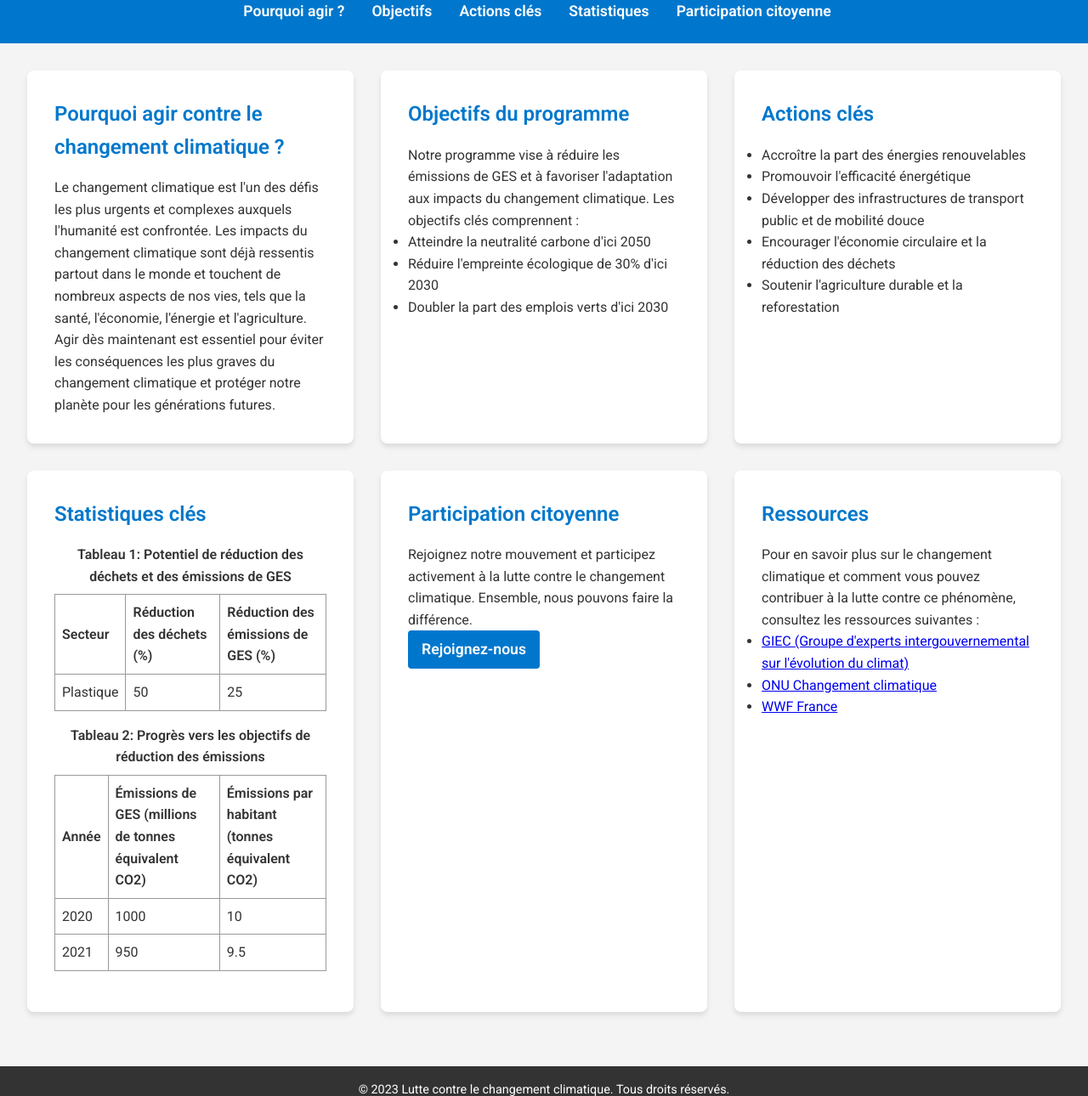
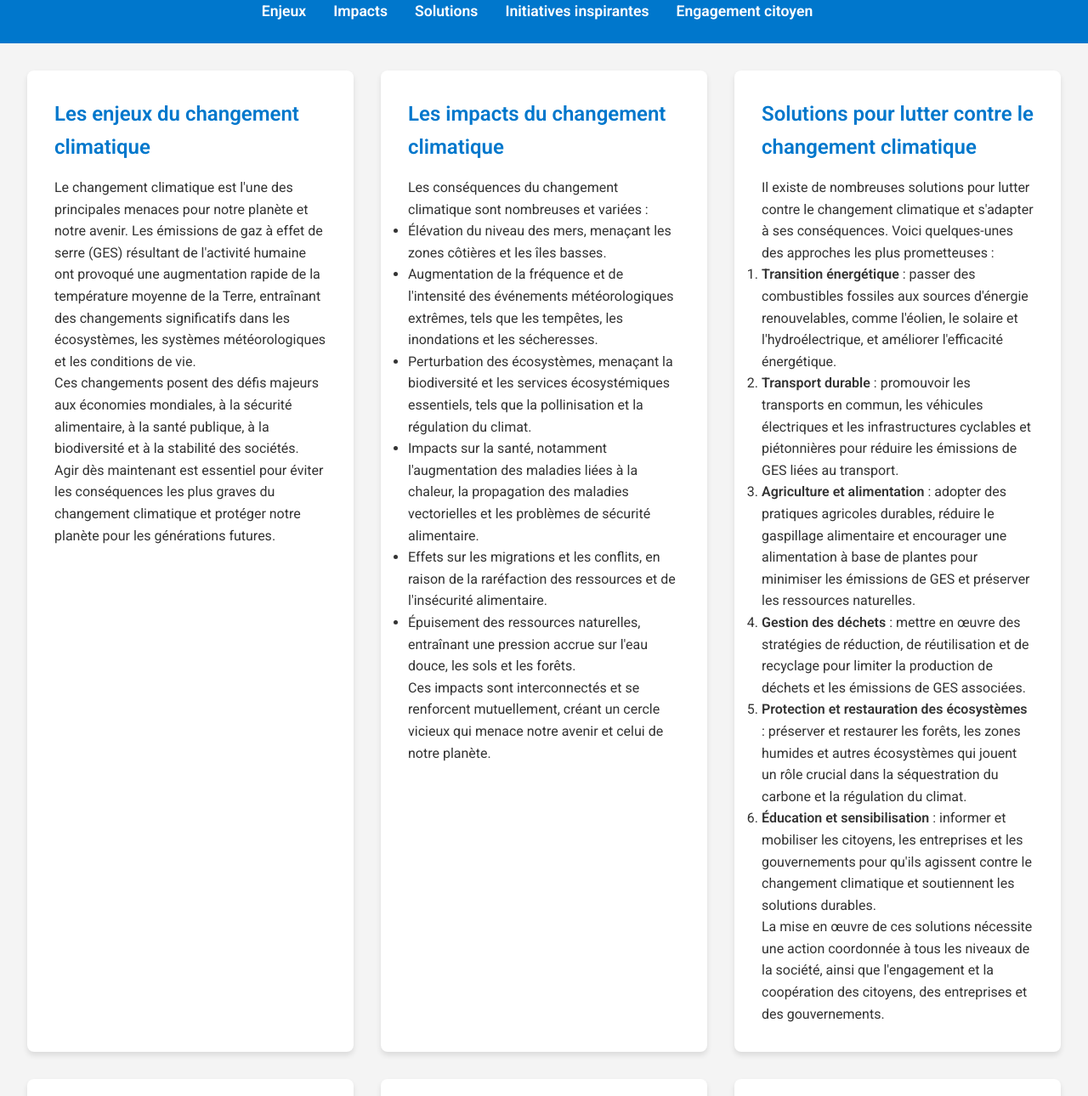
Before and after one commit to fuckrfromqc/climateGPTGENERATED, a plain HTML site: page index.html in a window 1280 px wide. Shown: the part 76-1366 px from the top of the page at 85% size. Drawn offline with Linux system fonts and the light colour scheme.

Commit message:
Update index.html

```diff
--- a/index.html
+++ b/index.html
@@ -3,7 +3,7 @@
 <head>
     <meta charset="UTF-8">
     <meta name="viewport" content="width=device-width, initial-scale=1.0">
-    <title>Lutte contre le changement climatique</title>
+    <title>Agissons ensemble pour le climat</title>
     <link rel="stylesheet" href="styles.css">
     <link rel="preconnect" href="https://fonts.googleapis.com">
     <link rel="preconnect" href="https://fonts.gstatic.com" crossorigin>
@@ -11,108 +11,92 @@
 </head>
 <body>
     <header>
-        <h1>Lutte contre le changement climatique</h1>
+        <h1>Agissons ensemble pour le climat</h1>
         <nav>
             <ul>
-                <li><a href="#pourquoi-agir">Pourquoi agir ?</a></li>
-                <li><a href="#objectifs">Objectifs</a></li>
-                <li><a href="#actions">Actions clés</a></li>
-                <li><a href="#statistiques">Statistiques</a></li>
-                <li><a href="#participation">Participation citoyenne</a></li>
+                <li><a href="#enjeux">Enjeux</a></li>
+                <li><a href="#impacts">Impacts</a></li>
+                <li><a href="#solutions">Solutions</a></li>
+                <li><a href="#initiatives">Initiatives inspirantes</a></li>
+                <li><a href="#engagement">Engagement citoyen</a></li>
             </ul>
         </nav>
     </header>
     <main>
-        <section id="pourquoi-agir">
-            <h2>Pourquoi agir contre le changement climatique ?</h2>
-            <p>Le changement climatique est l'un des défis les plus urgents et complexes auxquels l'humanité est confrontée. Les impacts du changement climatique sont déjà ressentis partout dans le monde et touchent de nombreux aspects de nos vies, tels que la santé, l'économie, l'énergie et l'agriculture.</p>
-            <p>Agir dès maintenant est essentiel pour éviter les conséquences les plus graves du changement climatique et protéger notre planète pour les générations futures.</p>
+        <section id="enjeux">
+            <h2>Les enjeux du changement climatique</h2>
+            <p>Le changement climatique est l'une des principales menaces pour notre planète et notre avenir. Les émissions de gaz à effet de serre (GES) résultant de l'activité humaine ont provoqué une augmentation rapide de la température moyenne de la Terre, entraînant des changements significatifs dans les écosystèmes, les systèmes météorologiques et les conditions de vie.</p>
+            <p>Ces changements posent des défis majeurs aux économies mondiales, à la sécurité alimentaire, à la santé publique, à la biodiversité et à la stabilité des sociétés. Agir dès maintenant est essentiel pour éviter les conséquences les plus graves du changement climatique et protéger notre planète pour les générations futures.</p>
         </section>
-        <section id="objectifs">
-            <h2>Objectifs du programme</h2>
-            <p>Notre programme vise à réduire les émissions de GES et à favoriser l'adaptation aux impacts du changement climatique. Les objectifs clés comprennent :</p>
+        <section id="impacts">
+            <h2>Les impacts du changement climatique</h2>
+            <p>Les conséquences du changement climatique sont nombreuses et variées :</p>
             <ul>
-                <li>Atteindre la neutralité carbone d'ici 2050</li>
-                <li>Réduire l'empreinte écologique de 30% d'ici 2030</li>
-                <li>Doubler la part des emplois verts d'ici 2030</li>
+                <li>Élévation du niveau des mers, menaçant les zones côtières et les îles basses.</li>
+                <li>Augmentation de la fréquence et de l'intensité des événements météorologiques extrêmes, tels que les tempêtes, les inondations et les sécheresses.</li>
+                <li>Perturbation des écosystèmes, menaçant la biodiversité et les services écosystémiques essentiels, tels que la pollinisation et la régulation du climat.</li>
+                <li>Impacts sur la santé, notamment l'augmentation des maladies liées à la chaleur, la propagation des maladies vectorielles et les problèmes de sécurité alimentaire.</li>
+                                <li>Effets sur les migrations et les conflits, en raison de la raréfaction des ressources et de l'insécurité alimentaire.</li>
+                <li>Épuisement des ressources naturelles, entraînant une pression accrue sur l'eau douce, les sols et les forêts.</li>
             </ul>
+            <p>Ces impacts sont interconnectés et se renforcent mutuellement, créant un cercle vicieux qui menace notre avenir et celui de notre planète.</p>
         </section>
-        <section id="actions">
-            <h2>Actions clés</h2>
+        <section id="solutions">
+            <h2>Solutions pour lutter contre le changement climatique</h2>
+            <p>Il existe de nombreuses solutions pour lutter contre le changement climatique et s'adapter à ses conséquences. Voici quelques-unes des approches les plus prometteuses :</p>
+            <ol>
+                <li><strong>Transition énergétique</strong> : passer des combustibles fossiles aux sources d'énergie renouvelables, comme l'éolien, le solaire et l'hydroélectrique, et améliorer l'efficacité énergétique.</li>
+                <li><strong>Transport durable</strong> : promouvoir les transports en commun, les véhicules électriques et les infrastructures cyclables et piétonnières pour réduire les émissions de GES liées au transport.</li>
+                <li><strong>Agriculture et alimentation</strong> : adopter des pratiques agricoles durables, réduire le gaspillage alimentaire et encourager une alimentation à base de plantes pour minimiser les émissions de GES et préserver les ressources naturelles.</li>
+                <li><strong>Gestion des déchets</strong> : mettre en œuvre des stratégies de réduction, de réutilisation et de recyclage pour limiter la production de déchets et les émissions de GES associées.</li>
+                <li><strong>Protection et restauration des écosystèmes</strong> : préserver et restaurer les forêts, les zones humides et autres écosystèmes qui jouent un rôle crucial dans la séquestration du carbone et la régulation du climat.</li>
+                <li><strong>Éducation et sensibilisation</strong> : informer et mobiliser les citoyens, les entreprises et les gouvernements pour qu'ils agissent contre le changement climatique et soutiennent les solutions durables.</li>
+            </ol>
+            <p>La mise en œuvre de ces solutions nécessite une action coordonnée à tous les niveaux de la société, ainsi que l'engagement et la coopération des citoyens, des entreprises et des gouvernements.</p>
+        </section>
+        <section id="initiatives">
+            <h2>Initiatives inspirantes</h2>
+            <p>Des projets et initiatives inspirants sont déjà en cours dans le monde entier pour lutter contre le changement climatique et promouvoir la durabilité. Voici quelques exemples :</p>
+            <article>
+                <h3>Projet de reforestation en Amazonie</h3>
+                                <p>Ce projet vise à reboiser une vaste zone de l'Amazonie, en plantant des millions d'arbres pour restaurer les écosystèmes dégradés, séquestrer le carbone et protéger la biodiversité. Le projet rassemble des communautés locales, des chercheurs et des ONG pour assurer un impact durable et positif sur l'environnement et les populations locales.</p>
+            </article>
+            <article>
+                <h3>Initiative de transport en commun urbain sans émission</h3>
+                <p>Cette initiative, mise en œuvre dans plusieurs villes à travers le monde, vise à remplacer les flottes de bus traditionnelles par des bus électriques et à encourager l'utilisation des transports en commun, des vélos et de la marche. L'initiative contribue à réduire les émissions de GES et améliore la qualité de l'air dans les zones urbaines.</p>
+            </article>
+            <article>
+                <h3>Programme d'éducation et de sensibilisation au changement climatique</h3>
+                <p>Ce programme éducatif vise à informer et sensibiliser les jeunes sur les enjeux du changement climatique, les solutions possibles et les actions qu'ils peuvent entreprendre pour contribuer à un avenir durable. Le programme s'appuie sur des ressources pédagogiques interactives et des activités pratiques pour impliquer et inspirer les élèves.</p>
+            </article>
+        </section>
+        <section id="engagement">
+            <h2>Engagement citoyen</h2>
+            <p>Votre engagement est essentiel pour lutter contre le changement climatique et créer un avenir durable. Voici quelques actions que vous pouvez entreprendre pour contribuer :</p>
             <ul>
-                <li>Accroître la part des énergies renouvelables</li>
-                <li>Promouvoir l'efficacité énergétique</li>
-                <li>Développer des infrastructures de transport public et de mobilité douce</li>
-                <li>Encourager l'économie circulaire et la réduction des déchets</li>
-                <li>Soutenir l'agriculture durable et la reforestation</li>
+                <li>Adopter un mode de vie plus respectueux de l'environnement en réduisant votre consommation d'énergie, en privilégiant les transports en commun et en consommant de manière responsable.</li>
+                <li>Participer à des initiatives locales de protection de l'environnement, telles que la plantation d'arbres, le nettoyage des plages ou la restauration des habitats naturels.</li>
+                <li>Soutenir les organisations et les projets qui luttent contre le changement climatique, en faisant du bénévolat ou en faisant des dons.</li>
+                <li>Exprimer vos préoccupations et vos attentes en matière de climat auprès des élus et des responsables politiques, et soutenir les politiques et les réglementations qui favorisent la durabilité.</li>
             </ul>
+                <p>Ensemble, nous avons le pouvoir de changer les choses et de créer un avenir meilleur pour notre planète et les générations futures.</p>
             </section>
-        <section
-        <section id="statistiques">
-            <h2>Statistiques clés</h2>
-            <div class="table-container">
-                <table>
-                    <caption>Tableau 1: Potentiel de réduction des déchets et des émissions de GES</caption>
-                    <thead>
-                        <tr>
-                            <th>Secteur</th>
-                            <th>Réduction des déchets (%)</th>
-                            <th>Réduction des émissions de GES (%)</th>
-                        </tr>
-                    </thead>
-                    <tbody>
-                        <tr>
-                            <td>Plastique</td>
-                            <td>50</td>
-                            <td>25</td>
-                        </tr>
-                        <!-- Ajoutez d'autres lignes de données ici -->
-                    </tbody>
-                </table>
-            </div>
-            <div class="table-container">
-                <table>
-                    <caption>Tableau 2: Progrès vers les objectifs de réduction des émissions</caption>
-                    <thead>
-                        <tr>
-                            <th>Année</th>
-                            <th>Émissions de GES (millions de tonnes équivalent CO2)</th>
-                            <th>Émissions par habitant (tonnes équivalent CO2)</th>
-                        </tr>
-                    </thead>
-                    <tbody>
-                        <tr>
-                            <td>2020</td>
-                            <td>1000</td>
-                            <td>10</td>
-                        </tr>
-                        <tr>
-                            <td>2021</td>
-                            <td>950</td>
-                            <td>9.5</td>
-                        </tr>
-                        <!-- Ajoutez d'autres lignes de données ici -->
-                    </tbody>
-                </table>
-            </div>
-        </section>
-        <section id="participation">
-            <h2>Participation citoyenne</h2>
-            <p>Rejoignez notre mouvement et participez activement à la lutte contre le changement climatique. Ensemble, nous pouvons faire la différence.</p>
+            <section id="quebec">
+                <h2>Le rôle du Québec dans la lutte contre le changement climatique</h2>
+                <p>Le Québec, avec sa culture distincte et son héritage historique, a une responsabilité unique et une opportunité exceptionnelle de montrer l'exemple dans la lutte contre le changement climatique. En tant que Québécois, nous devons être fiers de nos traditions et de notre identité, tout en travaillant ensemble pour protéger notre environnement et assurer un avenir durable pour nos enfants et petits-enfants.</p>
+                <p>La souveraineté du Québec nous offre la possibilité d'agir de manière autonome et décisive pour relever les défis du changement climatique. En tant que nation forte et unie, nous pouvons mettre en place des politiques environnementales progressistes et ambitieuses, tout en développant des partenariats internationaux pour partager nos connaissances et nos ressources.</p>
+                <p>Voici quelques domaines clés dans lesquels le Québec peut exercer un leadership mondial en matière de lutte contre le changement climatique :</p>
+                <ul>
+                    <li><strong>Énergie propre</strong> : Le Québec est déjà un leader mondial dans la production d'énergie hydroélectrique propre et renouvelable. En continuant à investir dans les technologies vertes, nous pouvons réduire notre dépendance aux combustibles fossiles et exporter notre expertise en matière d'énergie propre à travers le monde.</li>
+                    <li><strong>Transport durable</strong> : Le Québec peut jouer un rôle de premier plan dans le développement de solutions de transport durable, notamment en soutenant l'industrie locale des véhicules électriques et en investissant dans des infrastructures de transport en commun de pointe.</li>
+                    <li><strong>Protection de la biodiversité</strong> : La nature québécoise est riche en biodiversité, avec des forêts boréales, des rivières et des lacs abondants. En protégeant et en restaurant ces écosystèmes précieux, nous préservons notre patrimoine naturel pour les générations futures et contribuons à la lutte mondiale contre le changement climatique.</li>
+                </ul>
+                <p>En tant que Québécois, soyons fiers de notre identité et de notre héritage, et unissons-nous pour lutter contre le changement climatique et bâtir un avenir durable pour le Québec et le monde entier.</p>
                 <a href="https://www.example.com/sign-up" class="button">Rejoignez-nous</a>
-        </section>
-        <section id="ressources">
-            <h2>Ressources</h2>
-            <p>Pour en savoir plus sur le changement climatique et comment vous pouvez contribuer à la lutte contre ce phénomène, consultez les ressources suivantes :</p>
-            <ul>
-                <li><a href="https://www.ipcc.ch/" target="_blank">GIEC (Groupe d'experts intergouvernemental sur l'évolution du climat)</a></li>
-                <li><a href="https://www.un.org/fr/climatechange" target="_blank">ONU Changement climatique</a></li>
-                <li><a href="https://www.wwf.fr/" target="_blank">WWF France</a></li>
-            </ul>
             </section>
         </main>
         <footer>
-        <p>© 2023 Lutte contre le changement climatique. Tous droits réservés.</p>
+            <p>© 2023 Agissons ensemble pour le climat au Québec. Tous droits réservés.</p>
         </footer>
     </body>
 </html>
```
Lines whose indentation alone changed are shown as unchanged.
